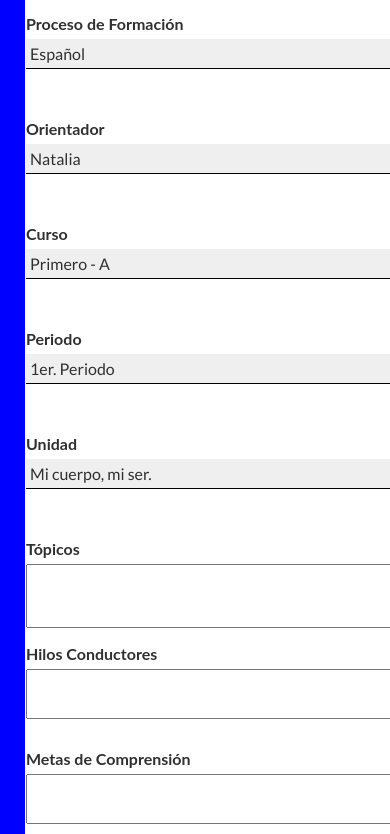
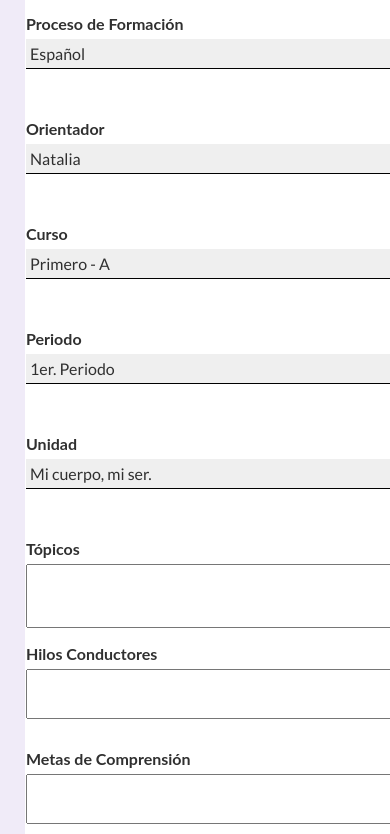
Before and after one commit to JDavid80/GCC, a plain HTML site: page index.html in a window 390 px wide. Shown: the part 126-960 px from the top of the page. Drawn offline with Linux system fonts and the light colour scheme; a web font is replaced by a local one.

Commit message:
maquetacion planeacion

```diff
--- a/css/planeacion-pedagogia.css
+++ b/css/planeacion-pedagogia.css
@@ -9,7 +9,7 @@ body {
 .main-content {
     display: grid;
     width: 100%;
-    background-color: blue;
+    /* background-color: blue; */
     grid-template: "main-nav-hidden form-box" /
                     250px           1fr;
 }
@@ -30,7 +30,7 @@ body {
     grid-area: form-box;
     display: grid;
     width: 100%;
-    background-color: blue;
+    /* background-color: blue; */
     grid-template: "empty-izq form-planeacion empty-der" /
                     15px         1fr          15px;
 }
@@ -268,7 +268,7 @@ textarea {
     .main-content {
         display: grid;
         width: 100%;
-        background-color: blue;
+        /* background-color: blue; */
         grid-template: "main-nav-hidden form-box" /
                         0           1fr;
     }
```
